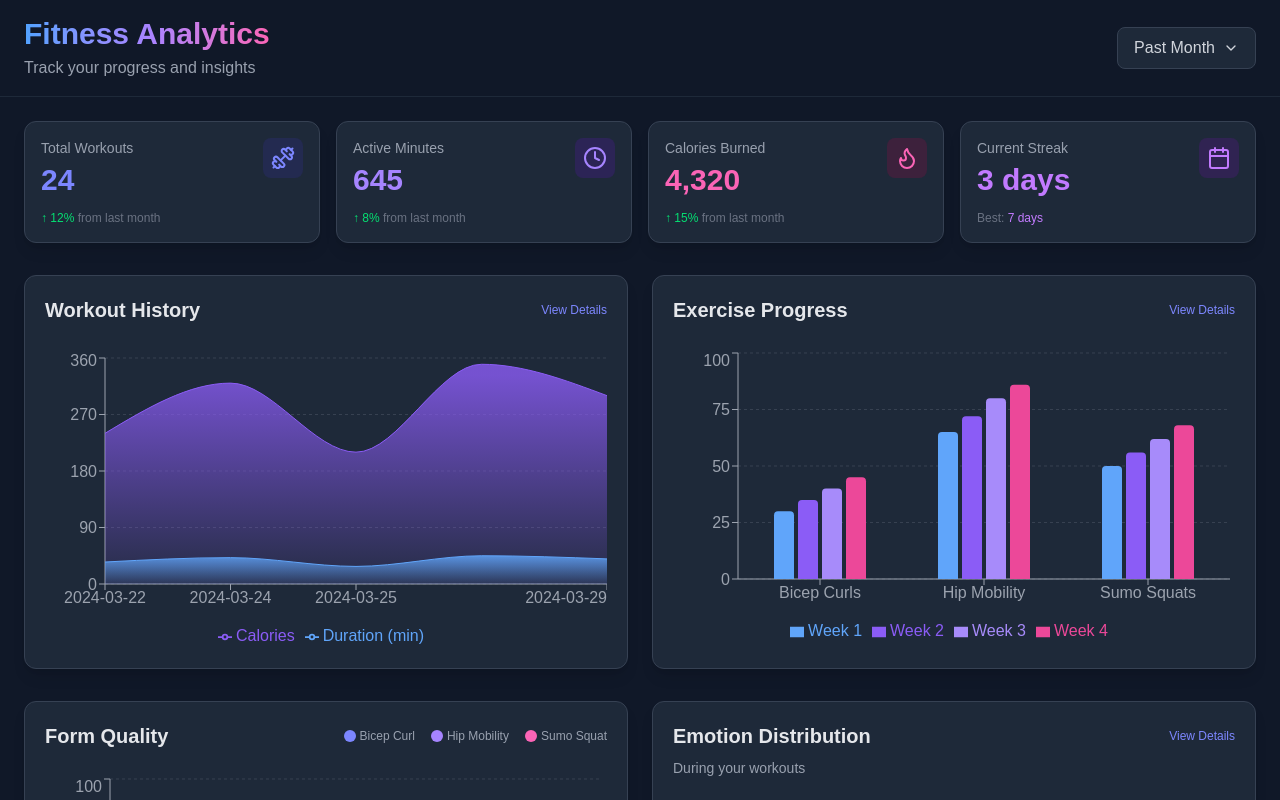
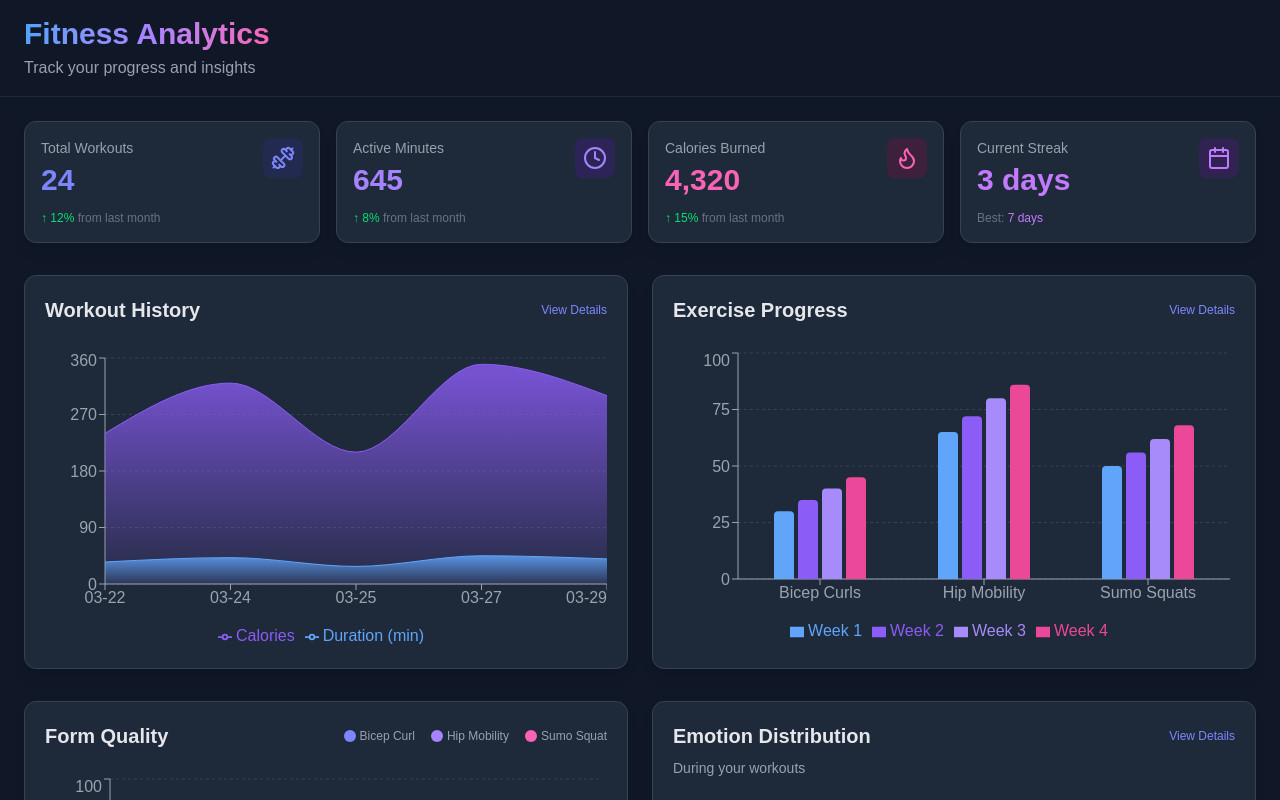
Before and after one commit to DHRUVvkdv/morphos-frontend, a Next.js app: page /analytics in a window 1280 px wide. Shown: the top 800 px of the page. Built offline with nearby package versions, Linux system fonts and the light colour scheme.

Commit message:
Refined homepage

```diff
--- a/src/app/analytics/page.tsx
+++ b/src/app/analytics/page.tsx
@@ -11,11 +11,11 @@ import { Calendar, ChevronDown, Clock, Dumbbell, Flame, Zap } from 'lucide-react
 
 // Mock data for demonstration
 const mockWorkoutHistory = [
-  { date: '2024-03-22', duration: 35, caloriesBurned: 240, repCount: 86, formScore: 78, emotion: 'focused' },
-  { date: '2024-03-24', duration: 42, caloriesBurned: 320, repCount: 94, formScore: 82, emotion: 'happy' },
-  { date: '2024-03-25', duration: 28, caloriesBurned: 210, repCount: 72, formScore: 75, emotion: 'tired' },
-  { date: '2024-03-27', duration: 45, caloriesBurned: 350, repCount: 105, formScore: 88, emotion: 'focused' },
-  { date: '2024-03-29', duration: 40, caloriesBurned: 300, repCount: 98, formScore: 84, emotion: 'happy' },
+  { date: '03-22', duration: 35, caloriesBurned: 240, repCount: 86, formScore: 78, emotion: 'focused' },
+  { date: '03-24', duration: 42, caloriesBurned: 320, repCount: 94, formScore: 82, emotion: 'happy' },
+  { date: '03-25', duration: 28, caloriesBurned: 210, repCount: 72, formScore: 75, emotion: 'tired' },
+  { date: '03-27', duration: 45, caloriesBurned: 350, repCount: 105, formScore: 88, emotion: 'focused' },
+  { date: '03-29', duration: 40, caloriesBurned: 300, repCount: 98, formScore: 84, emotion: 'happy' },
 ];
 
 const mockExerciseProgress = [
@@ -55,7 +55,7 @@ const gradientOffset = () => {
 };
 
 const AnalyticsDashboard = () => {
-  const [timeRange, setTimeRange] = useState('Past Month');
+  //const [timeRange, setTimeRange] = useState('Past Month');
   const off = gradientOffset();
 
   return (
@@ -70,12 +70,12 @@ const AnalyticsDashboard = () => {
             <p className="text-gray-400 mt-1">Track your progress and insights</p>
           </div>
           <div className="relative">
-            <button
+            {/* <button
               className="flex items-center space-x-2 bg-gray-800 rounded-lg px-4 py-2 text-gray-300 border border-gray-700 hover:bg-gray-750"
             >
               <span>{timeRange}</span>
               <ChevronDown size={16} />
-            </button>
+            </button> */}
           </div>
         </div>
       </header>
@@ -418,7 +418,7 @@ const AnalyticsDashboard = () => {
 
       <footer className="mt-10 py-6 border-t border-gray-800 px-6">
         <div className="text-center text-gray-500 text-sm">
-          © 2025 MotionMind. All rights reserved.
+          © 2025 Morphos. All rights reserved.
         </div>
       </footer>
     </div>
--- a/src/app/homepage/page.tsx
+++ b/src/app/homepage/page.tsx
@@ -230,7 +230,7 @@ export default function HomePage() {
                     {/* AI Assistant with reduced width */}
                     <div className="bg-gray-800 bg-opacity-80 rounded-xl p-6 shadow-lg border border-gray-700 mb-6 max-w-2xl mx-auto w-full">
                         {/* Chat History Area */}
-                        <div className="h-64 overflow-y-auto mb-4 space-y-4 p-2 bg-gray-900 bg-opacity-50 rounded-lg">
+                        <div className="h-96 overflow-y-auto mb-4 space-y-4 p-2 bg-gray-900 bg-opacity-50 rounded-lg">
                             {chatHistory.map((chat, index) => (
                                 <div
                                     key={index}
```
